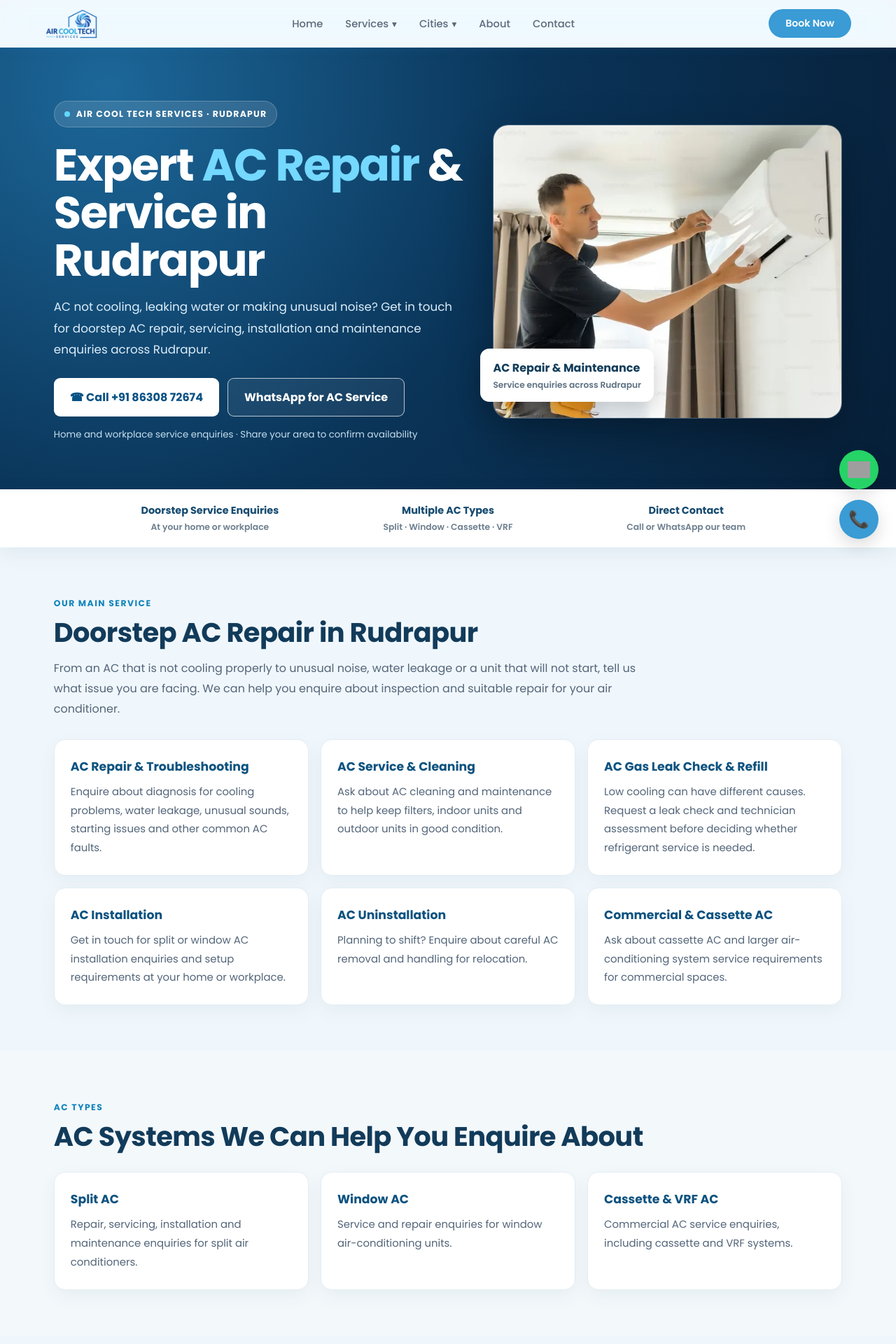
After one commit to AircoolTechServices/AirCoolTechServices, a Flask app: page /rudrapur in a window 1280 px wide. The commit adds this page. Shown: the top 1920 px of the page at 70% size. Run offline with Flask 3, Linux system fonts and the light colour scheme; grey boxes are pictures that could not be loaded.

Commit message:
Build Rudrapur local SEO landing page (#8)
* Create Rudrapur local SEO landing page

* Refine Rudrapur service area copy

* Add Rudrapur route and sitemap URL

* Link Rudrapur city menu to SEO page

* Link footer Rudrapur to SEO page

* Link homepage Rudrapur card to local SEO page

* Link city listing Rudrapur card to local SEO page

* Correct Rudrapur locality FAQ

```diff
--- a/app.py
+++ b/app.py
@@ -27,6 +27,11 @@ def bangalore():
 @app.route('/noida')
 def noida():
     return render_template('pages/noida.html')
+
+
+@app.route('/rudrapur')
+def rudrapur():
+    return render_template('pages/rudrapur.html')
 
 
 @app.route('/about')
@@ -90,7 +95,7 @@ def sitemap_xml():
         '/', '/services', '/cities', '/bangalore', '/about',
         '/ac-repair', '/cassette-ac', '/vrf-ac', '/fridge-repair',
         '/washing-machine', '/geyser-repair', '/contact',
-        '/privacy-policy', '/noida'
+        '/privacy-policy', '/noida', '/rudrapur'
     ]
     urls = ''.join(
         f'<url><loc>https://www.aircooltechservices.com{path}</loc></url>'
--- a/templates/pages/cities.html
+++ b/templates/pages/cities.html
@@ -276,7 +276,7 @@
         <span class="city-tag">Available Now</span>
       </div>
     </a>
-    <a href="#rudrapur" class="city-card">
+    <a href="{{ url_for('rudrapur') }}" class="city-card">
       <img src="{{ url_for('static', filename='images/rudrapur.webp') }}" alt="Rudrapur" />
       <div class="city-overlay"></div>
       <div class="city-info">
--- a/templates/pages/index.html
+++ b/templates/pages/index.html
@@ -97,7 +97,7 @@
         <span class="city-tag">Available Now</span>
       </div>
     </a>
-    <a href="{{ url_for('cities') }}#rudrapur" class="city-card">
+    <a href="{{ url_for('rudrapur') }}" class="city-card">
       <img src="{{ url_for('static', filename='images/rudrapur.webp') }}"
         alt="Rudrapur" />
       <div class="city-overlay"></div>
--- /dev/null
+++ b/templates/pages/rudrapur.html
@@ -0,0 +1,179 @@
+{% extends 'base.html' %}
+
+{% block title %}AC Repair in Rudrapur | AC Service & Installation – Air Cool Tech{% endblock %}
+{% block meta_description %}<meta name="description" content="Need AC repair in Rudrapur? Air Cool Tech Services provides doorstep AC repair, installation, uninstallation, cleaning and gas leak checks. Call or WhatsApp to enquire." />{% endblock %}
+{% block canonical_url %}<link rel="canonical" href="https://www.aircooltechservices.com/rudrapur" />{% endblock %}
+
+{% block extra_css %}
+<style>
+.bng-hero{position:relative;overflow:hidden;background:radial-gradient(circle at 12% 10%,#1c6799 0,#0a3458 48%,#071f38 100%);color:#fff;padding:76px 6% 68px}
+.bng-hero-inner,.bng-section-inner{max-width:1160px;margin:auto}
+.bng-hero-layout{display:grid;grid-template-columns:1.08fr .92fr;align-items:center;gap:42px}
+.bng-eyebrow{display:inline-flex;align-items:center;gap:9px;background:rgba(255,255,255,.12);border:1px solid rgba(255,255,255,.22);padding:9px 14px;border-radius:30px;font-size:.78rem;letter-spacing:1.2px;font-weight:800}
+.bng-eyebrow:before{content:"";width:8px;height:8px;background:#63d7ff;border-radius:50%}
+.bng-hero h1{font-size:clamp(2.35rem,5vw,4.1rem);line-height:1.06;letter-spacing:-1.5px;margin:20px 0 18px;font-weight:900;max-width:690px}
+.bng-hero h1 span{color:#74d8ff}.bng-hero-copy{max-width:610px;margin:0 0 26px;line-height:1.8;font-size:1.05rem;color:#dceefa}
+.bng-actions{display:flex;gap:12px;flex-wrap:wrap}.bng-btn{display:inline-flex;align-items:center;justify-content:center;gap:9px;padding:14px 23px;border-radius:9px;text-decoration:none;font-weight:850;transition:transform .2s,box-shadow .2s}.bng-btn:hover{transform:translateY(-2px);box-shadow:0 10px 24px rgba(0,0,0,.16)}
+.bng-btn-light{background:#fff;color:#075184}.bng-btn-outline{border:1px solid rgba(255,255,255,.7);color:#fff;background:rgba(255,255,255,.06)}
+.bng-hero-note{font-size:.83rem;color:#c5dfef;margin-top:16px}.bng-hero-visual{position:relative}
+.bng-hero-photo{width:100%;height:420px;object-fit:cover;display:block;border-radius:22px;border:1px solid rgba(255,255,255,.25);box-shadow:0 25px 65px rgba(0,0,0,.3)}
+.bng-photo-tag{position:absolute;left:-18px;bottom:24px;background:#fff;color:#123d5b;border-radius:13px;padding:15px 18px;box-shadow:0 12px 35px rgba(0,0,0,.2);font-weight:850}.bng-photo-tag small{display:block;font-size:.76rem;color:#5c7182;font-weight:600;margin-top:3px}
+.bng-proofbar{background:#fff;box-shadow:0 8px 30px rgba(18,59,90,.08);position:relative;z-index:2}.bng-proof-inner{max-width:1160px;margin:auto;padding:20px 6%;display:grid;grid-template-columns:repeat(3,1fr);gap:14px;text-align:center}.bng-proof-item{font-size:.9rem;font-weight:800;color:#164b70}.bng-proof-item span{display:block;color:#6c7e8e;font-size:.77rem;font-weight:600;margin-top:4px}
+.bng-section{padding:66px 6%}.bng-section.alt{background:#f3f8fb}.bng-kicker{text-transform:uppercase;letter-spacing:1.5px;color:#1385bd;font-weight:850;font-size:.77rem}.bng-section h2{font-size:clamp(1.7rem,3vw,2.45rem);line-height:1.15;margin:9px 0 15px;color:#123b5a;letter-spacing:-.6px}.bng-section p{line-height:1.8;color:#536579;max-width:850px}
+.bng-grid{display:grid;grid-template-columns:repeat(3,minmax(0,1fr));gap:17px;margin-top:28px}.bng-card{background:#fff;border:1px solid #e2edf4;border-radius:16px;padding:25px 23px;box-shadow:0 9px 26px rgba(15,65,95,.055);transition:transform .2s,box-shadow .2s}.bng-card:hover{transform:translateY(-4px);box-shadow:0 16px 34px rgba(15,65,95,.1)}.bng-card h3{color:#0c527f;margin:0 0 10px;font-size:1.08rem}.bng-card p{margin:0;font-size:.93rem}.bng-card-icon{width:43px;height:43px;border-radius:12px;background:#e9f6fc;display:grid;place-items:center;font-size:1.35rem;margin-bottom:16px}
+.bng-area-list{display:flex;flex-wrap:wrap;gap:10px;margin-top:22px}.bng-area{background:#e8f4fb;color:#15577e;border:1px solid #d7eaf5;border-radius:30px;padding:10px 16px;font-weight:750;font-size:.88rem}
+.bng-small-grid{display:grid;grid-template-columns:repeat(3,minmax(0,1fr));gap:14px;margin-top:22px}.bng-small-grid a{background:#fff;border:1px solid #e1ebf1;padding:18px;border-radius:12px;text-decoration:none;color:#14547a;font-weight:800}.bng-small-grid a:hover{border-color:#6ab8dd}
+.bng-faq details{background:#fff;border:1px solid #e0eaf0;border-radius:12px;padding:18px 20px;margin:12px 0}.bng-faq summary{font-weight:800;color:#174c70;cursor:pointer}.bng-faq details p{margin-bottom:0}
+.bng-final{background:linear-gradient(120deg,#0b4772,#092c4b);color:#fff;text-align:center;padding:58px 6%}.bng-final h2{color:#fff}.bng-final p{color:#e1f2fc;margin:0 auto 22px}
+.bng-sticky-cta{display:none}
+@media(max-width:820px){.bng-hero-layout{grid-template-columns:1fr;gap:28px}.bng-hero-photo{height:300px}.bng-photo-tag{left:12px}.bng-grid{grid-template-columns:repeat(2,minmax(0,1fr))}}
+@media(max-width:600px){.bng-hero{padding:48px 6% 42px}.bng-hero h1{font-size:2.35rem}.bng-hero-photo{height:235px}.bng-proof-inner{grid-template-columns:1fr;padding:18px 6%;gap:12px}.bng-proof-item{padding:5px 0}.bng-grid,.bng-small-grid{grid-template-columns:1fr}.bng-section{padding:48px 6%}.bng-sticky-cta{position:fixed;display:flex;z-index:9999;left:0;right:0;bottom:0;padding:10px 12px calc(10px + env(safe-area-inset-bottom));background:#fff;box-shadow:0 -5px 24px rgba(0,0,0,.14);gap:9px}.bng-sticky-cta a{flex:1;text-align:center;text-decoration:none;padding:13px 8px;border-radius:9px;font-weight:850;font-size:.9rem}.bng-sticky-call{background:#eaf4fa;color:#0a4d78}.bng-sticky-wa{background:#0b9c63;color:#fff}body{padding-bottom:68px}}
+</style>
+{% endblock %}
+
+{% block extra_js %}
+<script type="application/ld+json">
+{
+  "@context": "https://schema.org",
+  "@graph": [
+    {
+      "@type": "HVACBusiness",
+      "@id": "https://www.aircooltechservices.com/rudrapur#business",
+      "name": "Air Cool Tech Services",
+      "url": "https://www.aircooltechservices.com/rudrapur",
+      "telephone": "+91-86308-72674",
+      "areaServed": {
+        "@type": "City",
+        "name": "Rudrapur"
+      },
+      "description": "AC repair, servicing, installation, uninstallation and maintenance enquiries across Rudrapur."
+    },
+    {
+      "@type": "Service",
+      "@id": "https://www.aircooltechservices.com/rudrapur#ac-service",
+      "name": "AC Repair and Service in Rudrapur",
+      "serviceType": [
+        "Air conditioner repair",
+        "Air conditioner servicing",
+        "Air conditioner installation",
+        "Air conditioner uninstallation",
+        "AC cleaning and maintenance"
+      ],
+      "provider": {
+        "@id": "https://www.aircooltechservices.com/rudrapur#business"
+      },
+      "areaServed": {
+        "@type": "City",
+        "name": "Rudrapur"
+      }
+    }
+  ]
+}
+</script>
+{% endblock %}
+
+{% block content %}
+<main>
+<section class="bng-hero">
+  <div class="bng-hero-inner bng-hero-layout">
+    <div>
+      <div class="bng-eyebrow">AIR COOL TECH SERVICES · RUDRAPUR</div>
+      <h1>Expert <span>AC Repair</span> &amp; Service in Rudrapur</h1>
+      <p class="bng-hero-copy">AC not cooling, leaking water or making unusual noise? Get in touch for doorstep AC repair, servicing, installation and maintenance enquiries across Rudrapur.</p>
+      <div class="bng-actions">
+        <a class="bng-btn bng-btn-light" href="tel:+918630872674">☎ Call +91 86308 72674</a>
+        <a class="bng-btn bng-btn-outline" href="https://wa.me/919259498711?text=Hello%2C%20I%20need%20AC%20service%20in%20Rudrapur." target="_blank" rel="noopener">WhatsApp for AC Service</a>
+      </div>
+      <div class="bng-hero-note">Home and workplace service enquiries · Share your area to confirm availability</div>
+    </div>
+    <div class="bng-hero-visual">
+      <img class="bng-hero-photo" src="{{ url_for('static', filename='images/ac_repair.webp') }}" alt="Air conditioner repair and servicing by Air Cool Tech Services in Rudrapur" fetchpriority="high" />
+      <div class="bng-photo-tag">AC Repair &amp; Maintenance<small>Service enquiries across Rudrapur</small></div>
+    </div>
+  </div>
+</section>
+<div class="bng-proofbar">
+  <div class="bng-proof-inner">
+    <div class="bng-proof-item">Doorstep Service Enquiries<span>At your home or workplace</span></div>
+    <div class="bng-proof-item">Multiple AC Types<span>Split · Window · Cassette · VRF</span></div>
+    <div class="bng-proof-item">Direct Contact<span>Call or WhatsApp our team</span></div>
+  </div>
+</div>
+
+<section class="bng-section">
+  <div class="bng-section-inner">
+    <span class="bng-kicker">Our main service</span>
+    <h2>Doorstep AC Repair in Rudrapur</h2>
+    <p>From an AC that is not cooling properly to unusual noise, water leakage or a unit that will not start, tell us what issue you are facing. We can help you enquire about inspection and suitable repair for your air conditioner.</p>
+    <div class="bng-grid">
+      <article class="bng-card"><h3>AC Repair &amp; Troubleshooting</h3><p>Enquire about diagnosis for cooling problems, water leakage, unusual sounds, starting issues and other common AC faults.</p></article>
+      <article class="bng-card"><h3>AC Service &amp; Cleaning</h3><p>Ask about AC cleaning and maintenance to help keep filters, indoor units and outdoor units in good condition.</p></article>
+      <article class="bng-card"><h3>AC Gas Leak Check &amp; Refill</h3><p>Low cooling can have different causes. Request a leak check and technician assessment before deciding whether refrigerant service is needed.</p></article>
+      <article class="bng-card"><h3>AC Installation</h3><p>Get in touch for split or window AC installation enquiries and setup requirements at your home or workplace.</p></article>
+      <article class="bng-card"><h3>AC Uninstallation</h3><p>Planning to shift? Enquire about careful AC removal and handling for relocation.</p></article>
+      <article class="bng-card"><h3>Commercial &amp; Cassette AC</h3><p>Ask about cassette AC and larger air-conditioning system service requirements for commercial spaces.</p></article>
+    </div>
+  </div>
+</section>
+
+<section class="bng-section alt">
+  <div class="bng-section-inner">
+    <span class="bng-kicker">AC types</span>
+    <h2>AC Systems We Can Help You Enquire About</h2>
+    <div class="bng-grid">
+      <article class="bng-card"><h3>Split AC</h3><p>Repair, servicing, installation and maintenance enquiries for split air conditioners.</p></article>
+      <article class="bng-card"><h3>Window AC</h3><p>Service and repair enquiries for window air-conditioning units.</p></article>
+      <article class="bng-card"><h3>Cassette &amp; VRF AC</h3><p>Commercial AC service enquiries, including cassette and VRF systems.</p></article>
+    </div>
+  </div>
+</section>
+
+<section class="bng-section">
+  <div class="bng-section-inner">
+    <span class="bng-kicker">Service coverage</span>
+    <h2>AC Service Areas Across Rudrapur</h2>
+    <p>Our Rudrapur service-area list includes these neighbourhoods and nearby localities. Contact us to confirm technician availability for your exact address.</p>
+    <div class="bng-area-list">
+      <span class="bng-area">Transit Camp</span><span class="bng-area">Awas Vikas</span><span class="bng-area">Kichha Road</span><span class="bng-area">Civil Lines</span><span class="bng-area">Adarsh Colony</span><span class="bng-area">Bhurarani</span><span class="bng-area">Kashipur Road</span><span class="bng-area">Indira Colony</span><span class="bng-area">Jagatpura</span><span class="bng-area">Rampura</span><span class="bng-area">Bigwara</span><span class="bng-area">SIDCUL</span>
+    </div>
+  </div>
+</section>
+
+<section class="bng-section alt">
+  <div class="bng-section-inner">
+    <span class="bng-kicker">Other home appliance services</span>
+    <h2>More Repair Services in Rudrapur</h2>
+    <p>AC service is our main focus on this page. You can also visit our other appliance service pages.</p>
+    <div class="bng-small-grid">
+      <a href="{{ url_for('ac_repair') }}">AC Repair &amp; Service Details</a>
+      <a href="{{ url_for('fridge_repair') }}">Refrigerator / Fridge Repair</a>
+      <a href="{{ url_for('washing_machine') }}">Washing Machine Repair</a>
+      <a href="{{ url_for('geyser_repair') }}">Geyser Repair &amp; Service</a>
+    </div>
+  </div>
+</section>
+
+<section class="bng-section bng-faq">
+  <div class="bng-section-inner">
+    <span class="bng-kicker">FAQs</span>
+    <h2>AC Repair in Rudrapur, Uttarakhand – Frequently Asked Questions</h2>
+    <details><summary>Do you provide doorstep AC repair in Rudrapur?</summary><p>Technicians visit customers at their locations. Contact us with your area and issue so availability for your address can be confirmed.</p></details>
+    <details><summary>Can I enquire about AC installation and uninstallation?</summary><p>Yes. Call or WhatsApp Air Cool Tech Services to discuss your split or window AC installation or uninstallation requirement.</p></details>
+    <details><summary>Do you check AC gas leakage?</summary><p>You can request a technician assessment for low-cooling or suspected refrigerant leakage. The cause should be checked before deciding on a gas refill.</p></details>
+    <details><summary>Which Rudrapur areas do you cover?</summary><p>Our listed service areas include Transit Camp, Awas Vikas, Kichha Road, Civil Lines, Adarsh Colony, Bhurarani, Kashipur Road, Indira Colony, Jagatpura, Rampura, Bigwara and SIDCUL. Please confirm availability for your exact location.</p></details>
+  </div>
+</section>
+
+<section class="bng-final">
+  <div class="bng-section-inner">
+    <h2>Need AC Repair in Rudrapur?</h2>
+    <p>Call or WhatsApp Air Cool Tech Services and share your AC issue and location.</p>
+    <div class="bng-actions">
+      <a class="bng-btn bng-btn-light" href="tel:+918630872674">Call Now</a>
+      <a class="bng-btn bng-btn-outline" href="https://wa.me/919259498711?text=Hello%2C%20I%20need%20AC%20repair%20in%20Rudrapur." target="_blank" rel="noopener">WhatsApp Now</a>
+    </div>
+  </div>
+</section>
+</main>
+<div class="bng-sticky-cta"><a class="bng-sticky-call" href="tel:+918630872674">☎ Call Now</a><a class="bng-sticky-wa" href="https://wa.me/919259498711?text=Hello%2C%20I%20need%20AC%20repair%20in%20Rudrapur." target="_blank" rel="noopener">WhatsApp</a></div>
+{% endblock %}
--- a/templates/partials/footer.html
+++ b/templates/partials/footer.html
@@ -22,7 +22,7 @@
       <ul>
         <li><a href="{{ url_for('bangalore') }}">Bangalore</a></li>
         <li><a href="{{ url_for('noida') }}">Noida</a></li>
-        <li><a href="{{ url_for('cities') }}">Rudrapur</a></li>
+        <li><a href="{{ url_for('rudrapur') }}">Rudrapur</a></li>
       </ul>
     </div>
     <div class="footer-col">
--- a/templates/partials/navbar.html
+++ b/templates/partials/navbar.html
@@ -75,7 +75,7 @@
             <span class="dropdown-tag">Delhi NCR</span>
           </div>
         </a>
-        <a href="{{ url_for('cities') }}#rudrapur" class="dropdown-item">
+        <a href="{{ url_for('rudrapur') }}" class="dropdown-item">
           <img src="{{ url_for('static', filename='images/rudrapur.webp') }}" class="dropdown-img" />
           <div class="dropdown-info">
             <span class="dropdown-name">Rudrapur</span>
```
